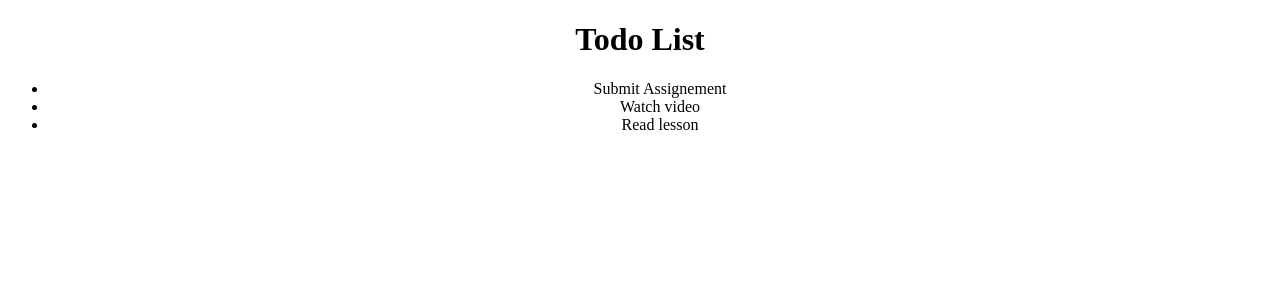
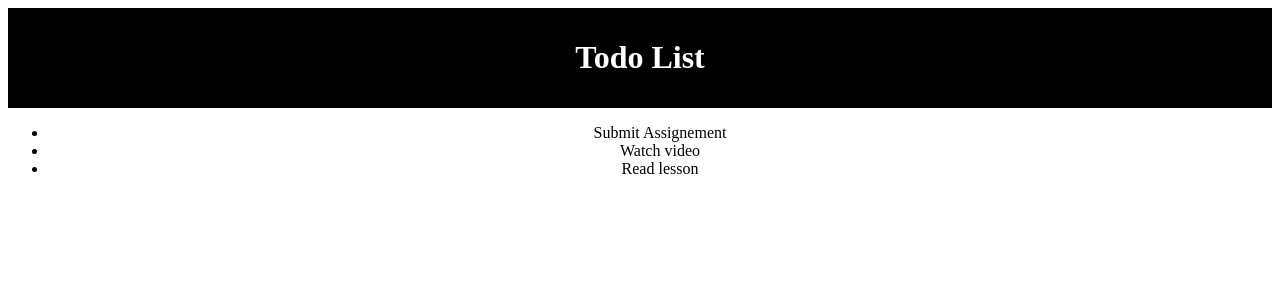
Before and after one commit to Code-the-Dream-School/react-cockatoo, a React (Create React App) app: page / in a window 1280 px wide. Shown: the top 300 px of the page. Built offline with nearby package versions, Linux system fonts and the light colour scheme; the HTML template or start-up script is replaced by a standard one.

Commit message:
Style header

```diff
--- a/src/App.js
+++ b/src/App.js
@@ -1,4 +1,5 @@
 import React from 'react';
+import './index.css';
 
 function App() {
   const todoList = [{index: 1, title: 'Submit Assignement'},{index: 2, title: 'Watch video'},{index: 3, title: 'Read lesson'}];
--- /dev/null
+++ b/src/index.css
@@ -0,0 +1,6 @@
+header{
+    background: #000;
+    color: #fff;
+    padding: 10px;
+    text-align: center;
+}
```
